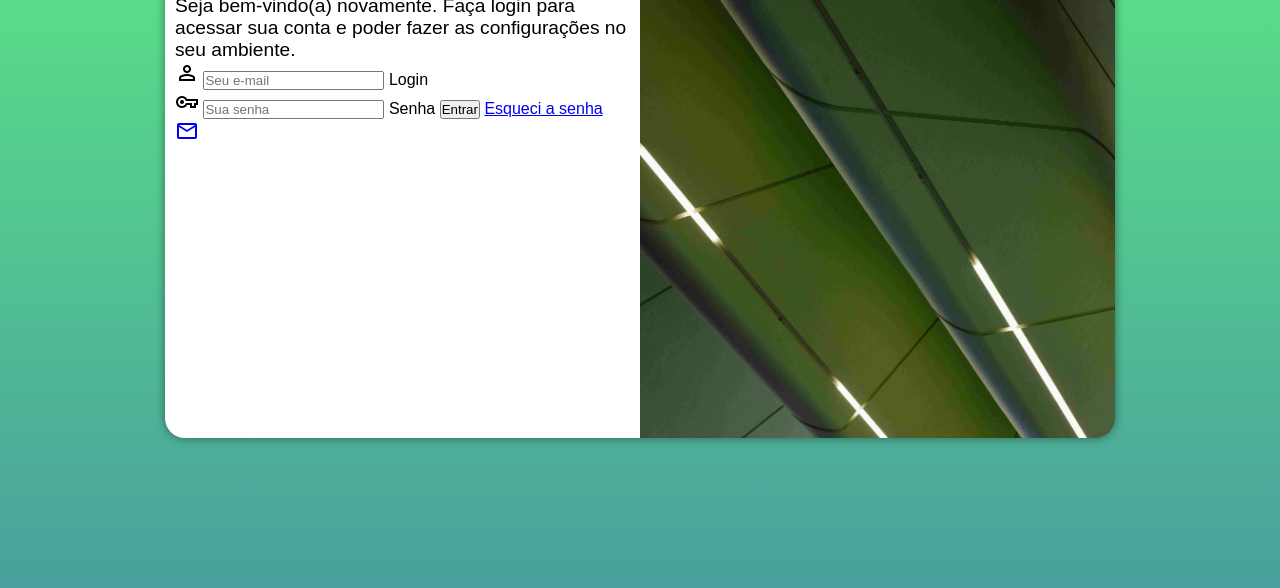
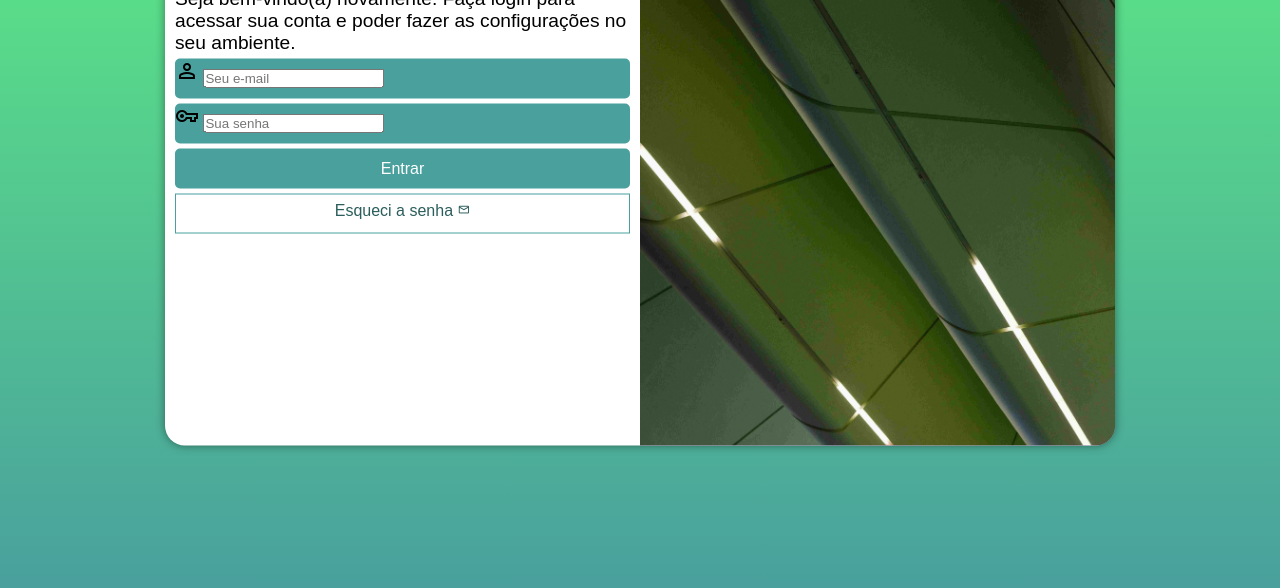
Before and after one commit to LuizFG17/projeto-login, a plain HTML site: page index.html in a window 1280 px wide. Shown: the part 212-800 px from the top of the page. Drawn offline with nearby package versions, Linux system fonts and the light colour scheme.

Commit message:
estilo do formulario

```diff
--- a/estilos/style.css
+++ b/estilos/style.css
@@ -35,7 +35,7 @@ section#login {
 
     background-color: white;
     width: 250px;
-    height: 500px;
+    height: 515px;
     border-radius: 20px;
     box-shadow: 0px 0px 10px rgba(0, 0, 0, 0.438);
 
@@ -64,3 +64,54 @@ div#formulario > h1 {
 div#formulario > p {
     font-size: 0.8em;
 }
+
+form > input[type=submit] {
+    display: block;
+    font-size: 1em;
+    width: 100%;
+    height: 40px;
+    background-color: #49a09d;
+    color: white;
+    border: none;
+    border-radius: 5px;
+    cursor: pointer;
+}
+
+form > input[type=submit]:hover {
+    background-color: #2b5e5c;
+}
+
+form > a.botao {
+    display: block;
+    text-align: center;
+    font-size: 1em;
+    width: 100%;
+    height: 40px;
+    background-color: white;
+    border: 1px solid #49a09d;
+    text-decoration: none;
+    color: #2b5e5c;
+    padding-top: 7px;
+    margin-top: 5px;
+}
+
+form > a.botao:hover {
+    background-color: #5ececa;
+}
+
+form > a.botao > i {
+    font-size: 0.8em;
+}
+
+form > div.campo {
+    background-color: #49a09d;
+    width: 100%;
+    display: block;
+    height: 40px;
+    border-radius: 5px;
+    margin: 5px 0px;
+}
+
+div.campo > label {
+    display: none;
+}
--- a/index.html
+++ b/index.html
@@ -31,11 +31,11 @@
                             </span>
                         <input type="password" name="senha" id="isenha" placeholder="Sua senha" autocomplete="current-password" required minlength="8" maxlength="30">
                         <label for="isenha">Senha</label>
-                        <input type="submit" value="Entrar">
-                        <a href="esqueci.html">
-                            Esqueci a senha <i class="material-symbols-outlined">mail</i>
-                        </a>
                     </div>
+                    <input type="submit" value="Entrar">
+                    <a href="esqueci.html" class="botao">
+                        Esqueci a senha <i class="material-symbols-outlined">mail</i>
+                    </a>
                 </form>
             </div>
         </section>
```
